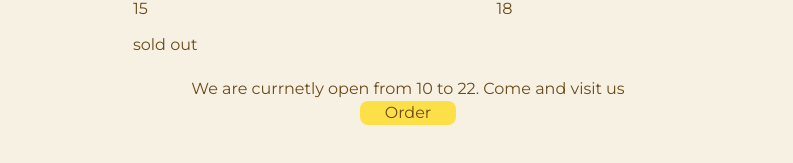
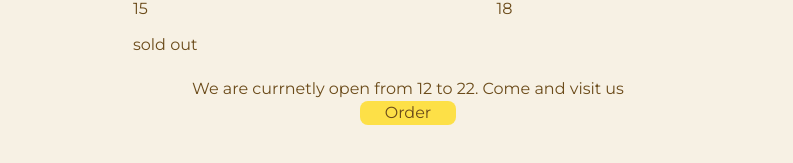
Before and after one commit to Majkan1/Single-Pizza-Menu, a React (Vite) app in the folder vite-project/: page / in a window 1280 px wide. Shown: the part 595-758 px from the top of the page, without its empty margins (232-1025 px from the left). Built offline with nearby package versions, Linux system fonts and the light colour scheme.

Commit message:
Update open hours in Footer component

```diff
--- a/vite-project/src/App.tsx
+++ b/vite-project/src/App.tsx
@@ -69,7 +69,7 @@ function Header(){
 
 function Footer(){
   //const hour = new Date().getHours();
-  const openHours = 10;
+  const openHours = 12;
   const closeHours = 22;
   return(
     <>
```
